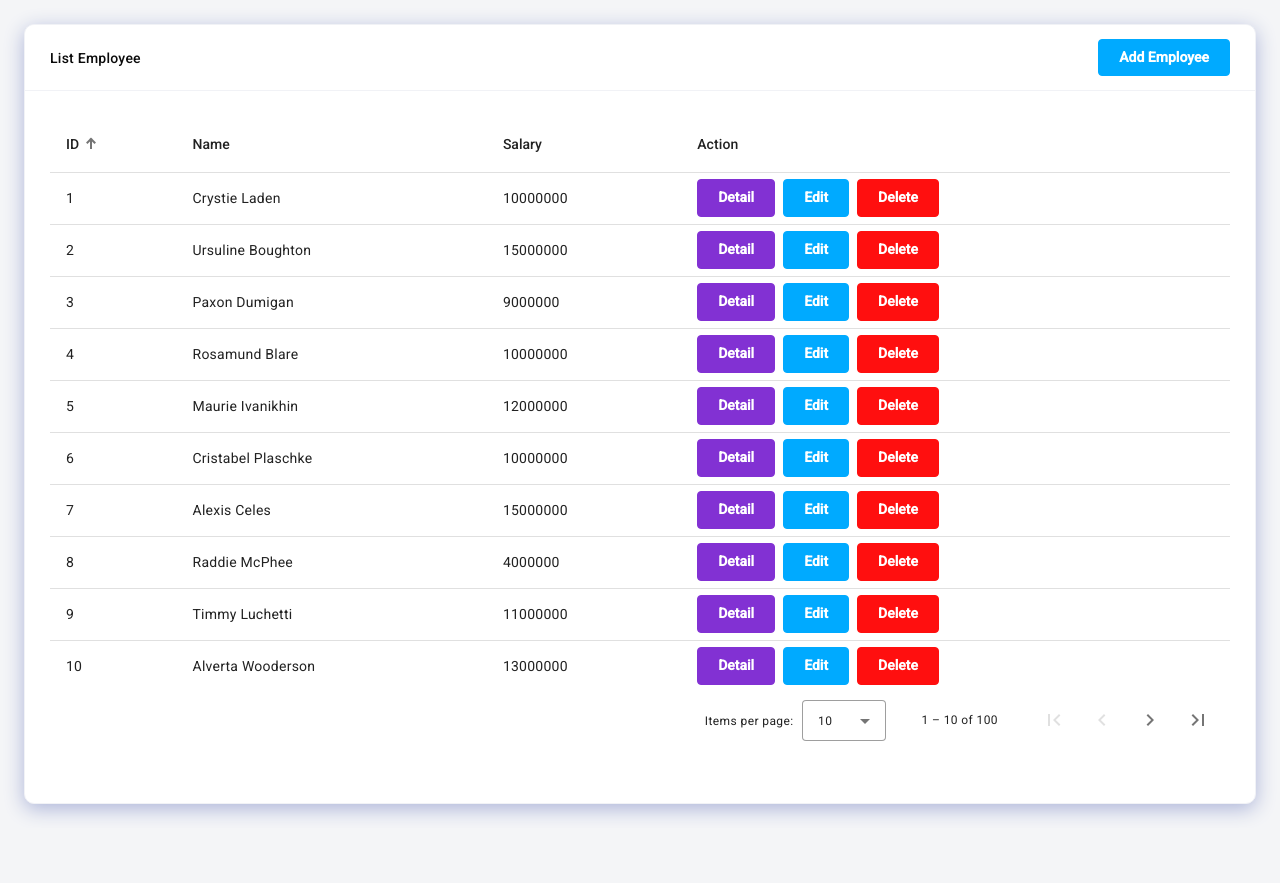
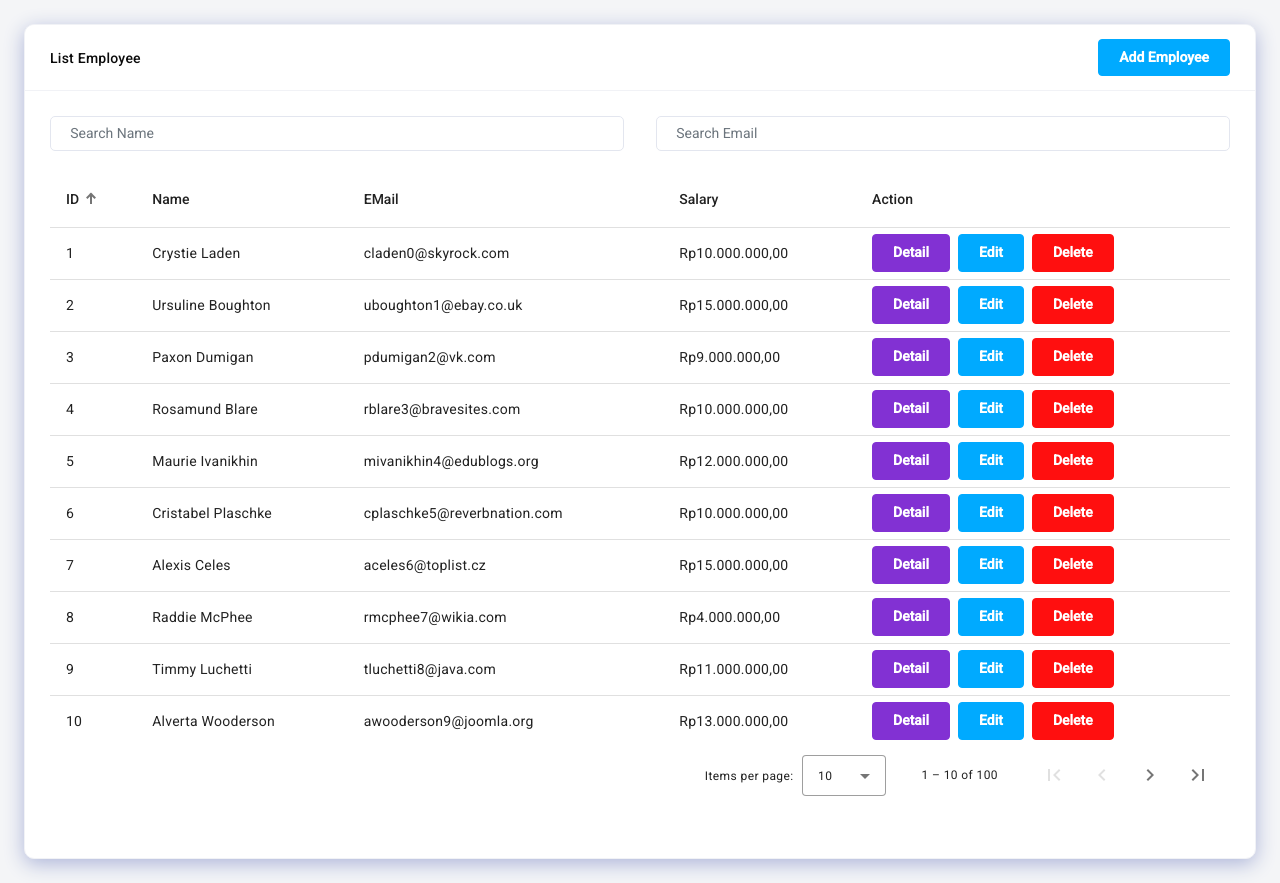
Before and after one commit to arifinyudhy/employee_angular, an Angular app: page / in a window 1280 px wide. Before the commit the page ends 828 px from the top, so only its background shows below. Built offline with nearby package versions, Linux system fonts and the light colour scheme.

Commit message:
add filter & fix delete

```diff
--- a/src/app/app.module.ts
+++ b/src/app/app.module.ts
@@ -1,6 +1,8 @@
-import { NgModule } from '@angular/core';
+import { LOCALE_ID, NgModule } from '@angular/core';
 import { BrowserModule } from '@angular/platform-browser';
 
+import { registerLocaleData } from '@angular/common';
+import localeId from '@angular/common/locales/id';
 import { FormsModule } from '@angular/forms';
 import { MatPaginatorModule } from '@angular/material/paginator';
 import { MatSortModule } from '@angular/material/sort';
@@ -13,6 +15,8 @@ import { DetailEmployeeComponent } from './pages/employee/detail-employee/detail
 import { FormEmployeeComponent } from './pages/employee/form-employee/form-employee.component';
 import { ListEmployeeComponent } from './pages/employee/list-employee/list-employee.component';
 import { LoginComponent } from './pages/login/login.component';
+
+registerLocaleData(localeId, 'id-ID');
 
 @NgModule({
   declarations: [
@@ -32,7 +36,7 @@ import { LoginComponent } from './pages/login/login.component';
     MatPaginatorModule,
     MatSortModule,
   ],
-  providers: [],
+  providers: [{ provide: LOCALE_ID, useValue: 'id-ID' }],
   bootstrap: [AppComponent],
 })
 export class AppModule {}
--- a/src/app/interfaces/empoyee.interface.ts
+++ b/src/app/interfaces/empoyee.interface.ts
@@ -9,3 +9,7 @@ export interface IEmployee {
   group: string;
   description: string;
 }
+export interface IFilterEmployee {
+  name: string;
+  email: string;
+}
--- a/src/app/pages/employee/detail-employee/detail-employee.component.html
+++ b/src/app/pages/employee/detail-employee/detail-employee.component.html
@@ -18,11 +18,15 @@
           </div>
           <div class="detail-item">
             <span class="label">Birth Date</span>
-            <span class="value">{{ employee?.birthDate }}</span>
+            <span class="value">{{
+              employee?.birthDate | date : "fullDate"
+            }}</span>
           </div>
           <div class="detail-item">
             <span class="label">Basic Salary</span>
-            <span class="value">{{ employee?.basicSalary }}</span>
+            <span class="value">{{
+              employee?.basicSalary | currency : "Rp"
+            }}</span>
           </div>
           <div class="detail-item">
             <span class="label">Status</span>
--- a/src/app/pages/employee/list-employee/list-employee.component.html
+++ b/src/app/pages/employee/list-employee/list-employee.component.html
@@ -8,6 +8,22 @@
       <div class="card-body p-0">
         <div class="table4 p-25 mb-30">
           <div class="table-responsive">
+            <div class="filter">
+              <input
+                type="text"
+                class="form-control"
+                [(ngModel)]="filter.name"
+                (input)="onChangeFilter()"
+                placeholder="Search Name"
+              />
+              <input
+                type="text"
+                class="form-control"
+                [(ngModel)]="filter.email"
+                (input)="onChangeFilter()"
+                placeholder="Search Email"
+              />
+            </div>
             <table
               mat-table
               [dataSource]="dataSource"
@@ -27,13 +43,19 @@
                   {{ element.firstName }} {{ element.lastName }}
                 </td>
               </ng-container>
+              <ng-container matColumnDef="email">
+                <th mat-header-cell *matHeaderCellDef mat-sort-header>EMail</th>
+                <td mat-cell *matCellDef="let element">
+                  {{ element.email }}
+                </td>
+              </ng-container>
 
               <ng-container matColumnDef="basicSalary">
                 <th mat-header-cell *matHeaderCellDef mat-sort-header>
                   Salary
                 </th>
                 <td mat-cell *matCellDef="let element">
-                  {{ element.basicSalary }}
+                  {{ element.basicSalary | currency : "Rp" }}
                 </td>
               </ng-container>
               <ng-container matColumnDef="action">
--- a/src/app/pages/employee/list-employee/list-employee.component.scss
+++ b/src/app/pages/employee/list-employee/list-employee.component.scss
@@ -0,0 +1,5 @@
+.filter {
+  display: flex;
+  gap: 2rem;
+  margin-bottom: 20px;
+}
--- a/src/app/pages/employee/list-employee/list-employee.component.ts
+++ b/src/app/pages/employee/list-employee/list-employee.component.ts
@@ -3,7 +3,10 @@ import { MatPaginator } from '@angular/material/paginator';
 import { MatSort } from '@angular/material/sort';
 import { MatTableDataSource } from '@angular/material/table';
 import { Router } from '@angular/router';
-import { IEmployee } from 'src/app/interfaces/empoyee.interface';
+import {
+  IEmployee,
+  IFilterEmployee,
+} from 'src/app/interfaces/empoyee.interface';
 import { EmployeeService } from 'src/app/services/employee.service';
 
 @Component({
@@ -20,17 +23,29 @@ export class ListEmployeeComponent implements OnInit {
     private router: Router
   ) {}
   employees: Array<IEmployee> = [];
-  displayedColumns: string[] = ['id', 'firstName', 'basicSalary', 'action'];
+  displayedColumns: string[] = [
+    'id',
+    'firstName',
+    'email',
+    'basicSalary',
+    'action',
+  ];
   dataSource = new MatTableDataSource<IEmployee>(
     this.employeeService.getEmployees()
   );
+  filter: IFilterEmployee = { name: '', email: '' };
 
   ngAfterViewInit() {
     this.dataSource.paginator = this.paginator;
     this.dataSource.sort = this.sort;
   }
   ngOnInit(): void {
+    this.filter = this.employeeService.filterEmployee;
+    this.getEmployees();
+  }
+  getEmployees() {
     this.employees = this.employeeService.getEmployees();
+    this.dataSource.data = this.employees;
   }
   onAction(id: number, action: 'delete' | 'edit' | 'view') {
     switch (action) {
@@ -48,15 +63,12 @@ export class ListEmployeeComponent implements OnInit {
     this.router.navigate(['employee', id]);
   }
   deleteEmployee(id: number) {
-    const employee = this.employees.find((e) => e.id == id);
-    if (!employee) return;
-    const index = this.employees.indexOf(employee);
-    this.employees.splice(index, 1);
-    this.refectEmployee();
+    this.employeeService.deleteEmployee(id);
+    this.getEmployees();
   }
 
-  refectEmployee() {
-    this.dataSource.data = this.employees;
-    this.employeeService.setEmployees(this.employees);
+  onChangeFilter() {
+    this.employeeService.setFilter(this.filter);
+    this.getEmployees();
   }
 }
--- a/src/app/services/employee.service.ts
+++ b/src/app/services/employee.service.ts
@@ -1,6 +1,6 @@
 import { Injectable } from '@angular/core';
 import dummy_data from '../dummy/dummy_data';
-import { IEmployee } from '../interfaces/empoyee.interface';
+import { IEmployee, IFilterEmployee } from '../interfaces/empoyee.interface';
 
 @Injectable({
   providedIn: 'root',
@@ -8,10 +8,27 @@ import { IEmployee } from '../interfaces/empoyee.interface';
 export class EmployeeService {
   private employees: Array<IEmployee> = dummy_data;
   private lastId: number = 100;
+  private deletedId: Array<number> = [];
+  filterEmployee: IFilterEmployee = {
+    name: '',
+    email: '',
+  };
   constructor() {}
 
+  setFilter(filter: IFilterEmployee) {
+    this.filterEmployee = filter;
+  }
   getEmployees() {
-    return this.employees;
+    return this.employees.filter(
+      (x) =>
+        `${x.firstName} ${x.lastName}`
+          .toLowerCase()
+          .includes((this.filterEmployee.name ?? '').toLowerCase()) &&
+        x.email
+          .toLowerCase()
+          .includes((this.filterEmployee.email ?? '').toLowerCase()) &&
+        !this.deletedId.includes(x.id)
+    );
   }
   getEmployee(id: number) {
     return this.employees.find((x) => x.id === id);
@@ -25,4 +42,7 @@ export class EmployeeService {
   setLastId(id: number) {
     this.lastId = id;
   }
+  deleteEmployee(id: number) {
+    this.deletedId.push(id);
+  }
 }
```
